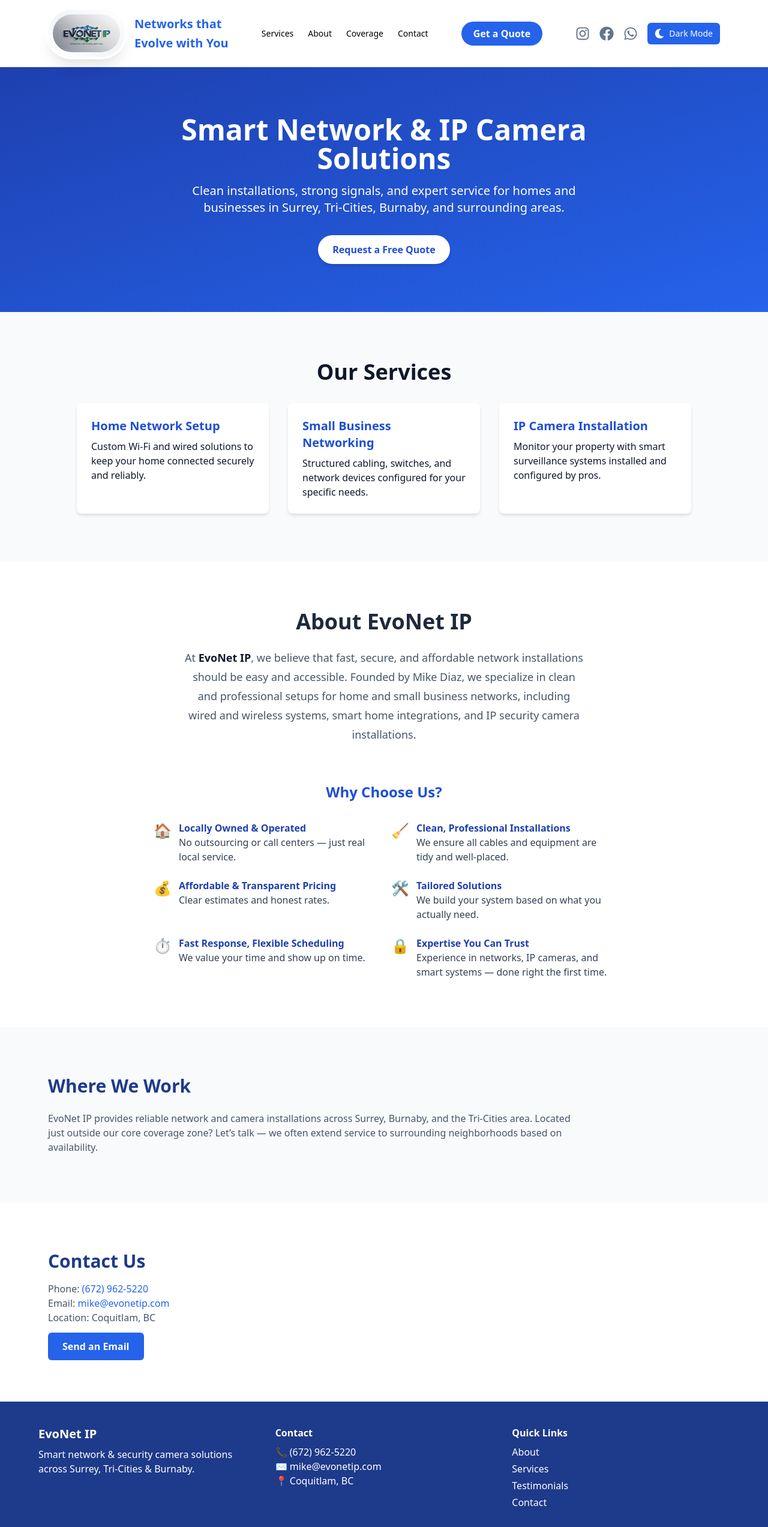
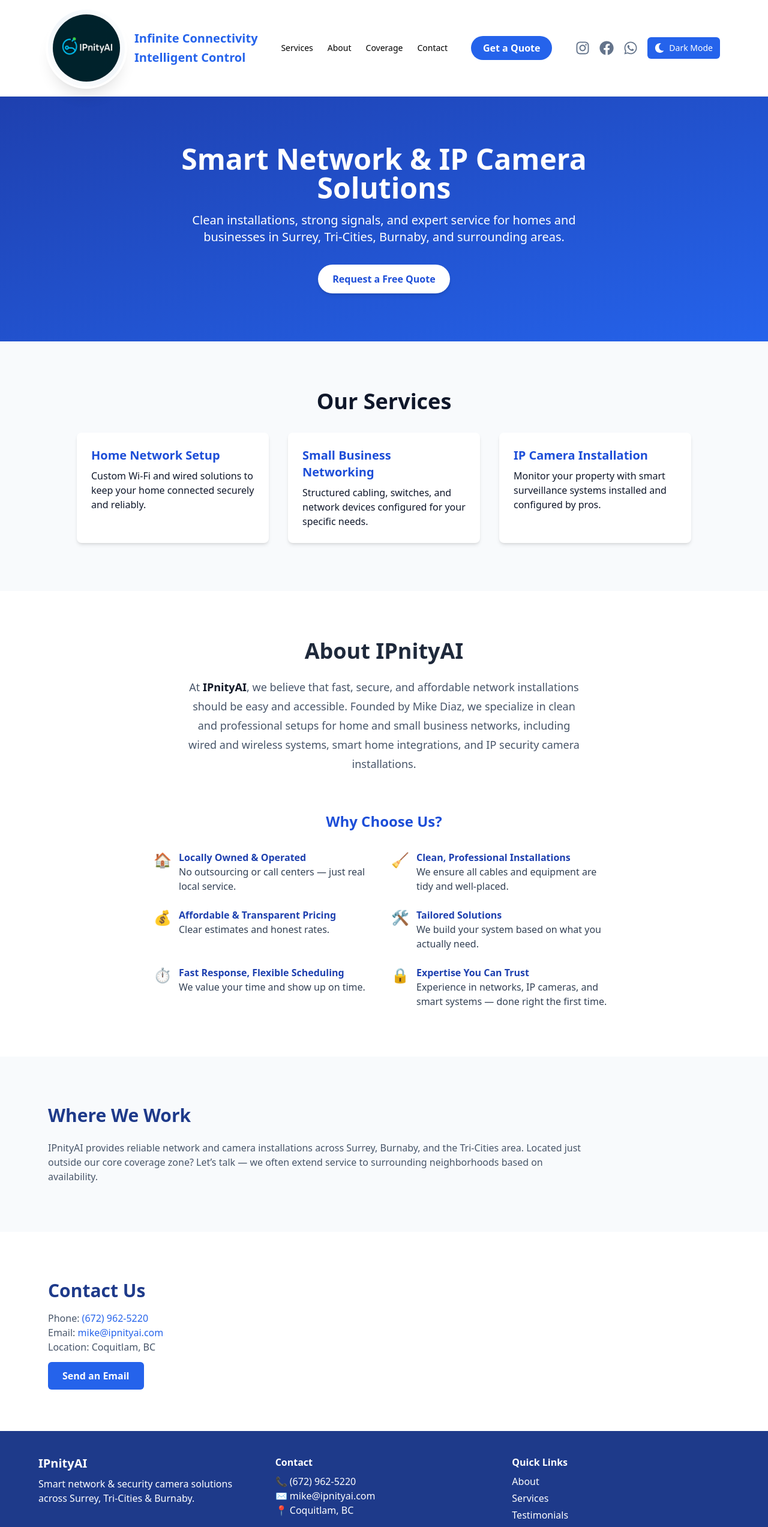
Before and after one commit to mikerdiaz/mtech-solutions, a Next.js app: page / in a window 1280 px wide. Shown: the top 2545 px of the page at 60% size. Built offline with nearby package versions, Linux system fonts and the light colour scheme.

Commit message:
Actualizacion de Marca IPnity

```diff
--- a/app/components/About.js
+++ b/app/components/About.js
@@ -16,14 +16,14 @@
     >
       <div className="max-w-4xl mx-auto text-center">
         <h2 className="text-3xl md:text-4xl font-bold mb-6" data-aos="fade-up">
-          About EvoNet IP
+          About IPnityAI
         </h2>
         <p
           className="prose prose-lg text-slate-600 dark:text-slate-300 mx-auto"
           data-aos="fade-up"
           data-aos-delay="100"
         >
-          At <strong>EvoNet IP</strong>, we believe that fast, secure, and affordable network installations should be easy and accessible.
+          At <strong>IPnityAI</strong>, we believe that fast, secure, and affordable network installations should be easy and accessible.
           Founded by Mike Diaz, we specialize in clean and professional setups for home and small business networks, including wired and wireless systems,
           smart home integrations, and IP security camera installations.
         </p>
--- a/app/components/Contact.js
+++ b/app/components/Contact.js
@@ -10,7 +10,7 @@
         </h2>
         <p className="mt-4 text-slate-600 dark:text-slate-300">
           Phone: <a href="tel:+16729625220" className="text-accent font-medium hover:underline">(672) 962-5220</a><br />
-          Email: <a href="mailto:mike@mtechsolutions.com" className="text-accent font-medium hover:underline">mike@evonetip.com</a><br />
+          Email: <a href="mailto:mike@mtechsolutions.com" className="text-accent font-medium hover:underline">mike@ipnityai.com</a><br />
           Location: Coquitlam, BC
         </p>
         <div className="mt-6">
--- a/app/components/Coverage.js
+++ b/app/components/Coverage.js
@@ -9,7 +9,7 @@
           Where We Work
         </h2>
         <p className="text-slate-600 dark:text-slate-300 max-w-4xl mx-auto md:mx-0">
-          EvoNet IP provides reliable network and camera installations across Surrey, Burnaby, and the Tri-Cities area. Located just outside our core coverage zone? Let’s talk — we often extend service to surrounding neighborhoods based on availability.
+          IPnityAI provides reliable network and camera installations across Surrey, Burnaby, and the Tri-Cities area. Located just outside our core coverage zone? Let’s talk — we often extend service to surrounding neighborhoods based on availability.
         </p>
       </div>
     </section>
--- a/app/components/Footer.js
+++ b/app/components/Footer.js
@@ -6,13 +6,13 @@
     <footer className="bg-blue-900 text-white py-10 px-4">
       <div className="max-w-6xl mx-auto text-center md:text-left grid md:grid-cols-3 gap-8">
         <div>
-          <h3 className="font-bold text-xl mb-2">EvoNet IP</h3>
+          <h3 className="font-bold text-xl mb-2">IPnityAI</h3>
           <p>Smart network & security camera solutions across Surrey, Tri-Cities & Burnaby.</p>
         </div>
         <div>
           <h4 className="font-semibold mb-2">Contact</h4>
           <p>📞 (672) 962-5220</p>
-          <p>✉️ mike@evonetip.com</p>
+          <p>✉️ mike@ipnityai.com</p>
           <p>📍 Coquitlam, BC</p>
         </div>
         <div>
@@ -26,7 +26,7 @@
         </div>
       </div>
       <div className="mt-10 text-center text-sm text-slate-300">
-        &copy; {new Date().getFullYear()} EvoNet IP. All rights reserved.
+        &copy; {new Date().getFullYear()} IPnityAI. All rights reserved.
       </div>
     </footer>
   );
--- a/app/components/Header.js
+++ b/app/components/Header.js
@@ -1,5 +1,5 @@
 'use client';
-import { useState } from 'react';
+import { useState, useEffect } from 'react';
 import Link from 'next/link';
 import Image from 'next/image';
 import { FaInstagram, FaFacebook, FaWhatsapp } from 'react-icons/fa';
@@ -7,6 +7,15 @@
 
 export default function Header() {
   const [isOpen, setIsOpen] = useState(false);
+  const [showSecondLine, setShowSecondLine] = useState(false);
+
+  useEffect(() => {
+    const timer = setTimeout(() => {
+      setShowSecondLine(true);
+    }, 1000); // 1 segundo de delay
+
+    return () => clearTimeout(timer);
+  }, []);
 
   return (
     <header className="w-full sticky top-0 z-50 bg-white/90 dark:bg-slate-900 dark:text-white backdrop-blur border-b border-slate-200 dark:border-slate-700 shadow-sm transition-colors duration-300">
@@ -16,19 +25,21 @@
           <Image
             src="/images/logo.png"
             alt="Logo"
-            title="Evonet IP"
+            title="IPnityAI"
             width={200}
             height={200}
             className="w-20 md:w-28 lg:w-32 h-auto rounded-full bg-gradient-to-tr from-white via-slate-100 to-white dark:from-slate-900 dark:to-slate-800 shadow-xl dark:shadow-slate-800 ring-4 ring-white dark:ring-slate-800 p-2 transition-transform duration-300 ease-in-out hover:scale-105 animate-fade-in"
           />
           <div className="flex flex-col justify-center leading-snug">
             <span className="text-lg md:text-xl font-semibold text-accent dark:text-accent-light typing w-full max-w-xs md:max-w-sm">
-              Networks that
+              Infinite Connectivity
+            </span>
+            {showSecondLine && (
+              <span className="text-lg md:text-xl font-semibold text-accent dark:text-accent-light typing w-full max-w-xs md:max-w-sm mt-1">
+                Intelligent Control
               </span>
-              <span className="text-lg md:text-xl font-semibold text-accent dark:text-accent-light typing w-full max-w-xs md:max-w-sm mt-1">
-                Evolve with You
-                </span>
-                </div>
+            )}
+          </div>
         </Link>
 
         {/* Menú Desktop */}
--- a/app/components/Testimonials.js
+++ b/app/components/Testimonials.js
@@ -4,7 +4,7 @@
 export default function Testimonials() {
   const testimonials = [
     {
-      quote: "EvoNet IP transformed our office setup. Professional, fast, and super clean cabling.",
+      quote: "IPnityAI transformed our office setup. Professional, fast, and super clean cabling.",
       author: "Sandra T., Coquitlam"
     },
     {
@@ -16,11 +16,11 @@
       author: "Rachel S., Port Moody"
     },
     {
-      quote: "I had no idea a network could be installed so neatly. EvoNet IP was on time, clear with pricing, and very respectful of our home.",
+      quote: "I had no idea a network could be installed so neatly. IPnityAI was on time, clear with pricing, and very respectful of our home.",
       author: "Aman D., Surrey"
     },
     {
-      quote: "EvoNet IP brought our small business network to life — zero dropouts and way faster than before.",
+      quote: "IPnityAI brought our small business network to life — zero dropouts and way faster than before.",
       author: "Leo H., Burnaby"
     },
     {
@@ -28,7 +28,7 @@
       author: "Carla B., New Westminster"
     },
     {
-      quote: "We couldn’t stream movies in our basement before. Now it feels like fiber everywhere. Thank you EvoNet IP!",
+      quote: "We couldn’t stream movies in our basement before. Now it feels like fiber everywhere. Thank you IPnityAI!",
       author: "Daniel R., Coquitlam"
     },
     {
@@ -36,7 +36,7 @@
       author: "Maria L., Surrey"
     },
     {
-      quote: "Super knowledgeable and very clean installation. I’d call EvoNet IP again in a heartbeat.",
+      quote: "Super knowledgeable and very clean installation. I’d call IPnityAI IP again in a heartbeat.",
       author: "Tariq A., Pitt Meadows"
     },
   ];
```
Also changed, not shown: public/images/logo.png.
